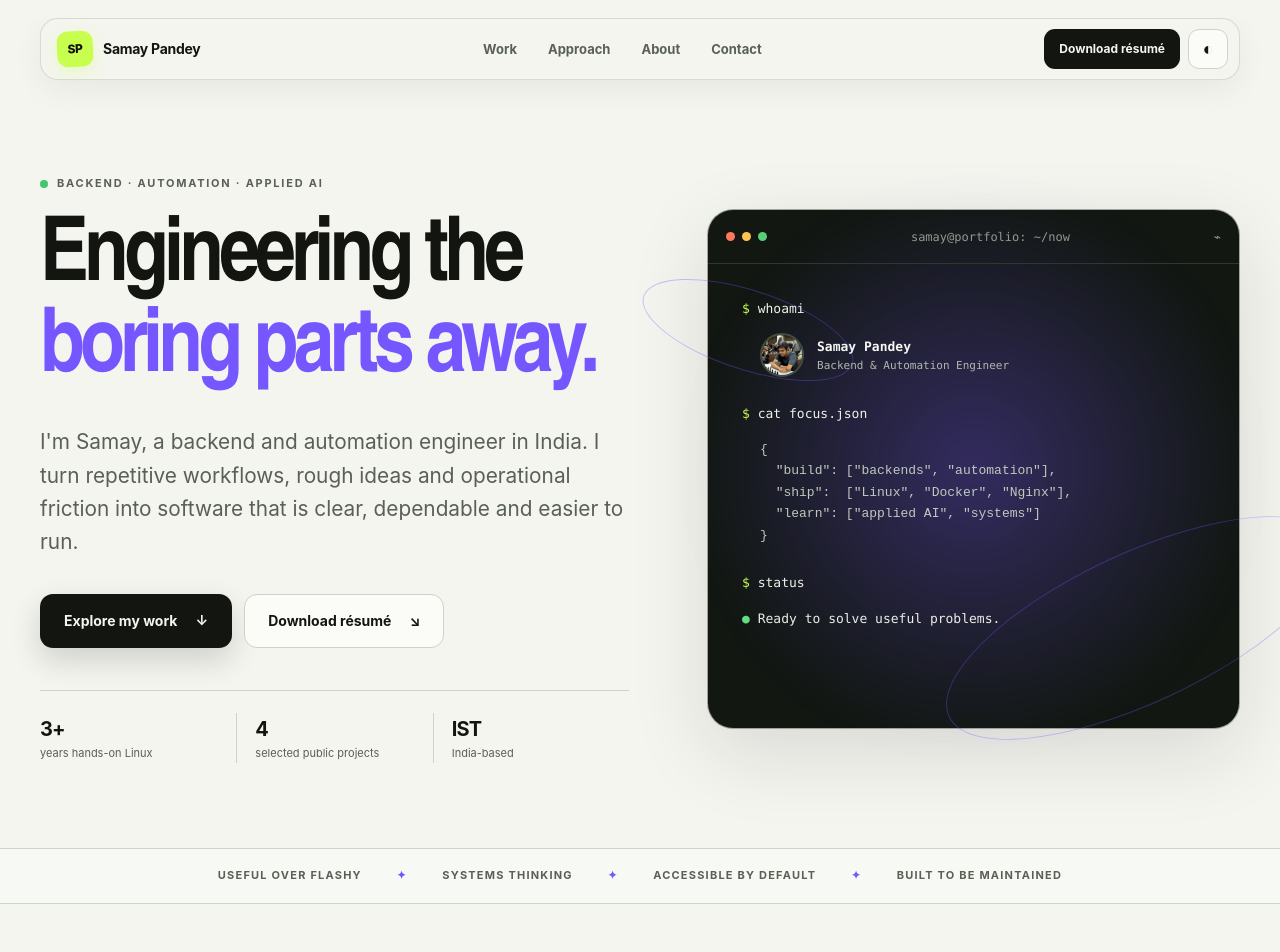
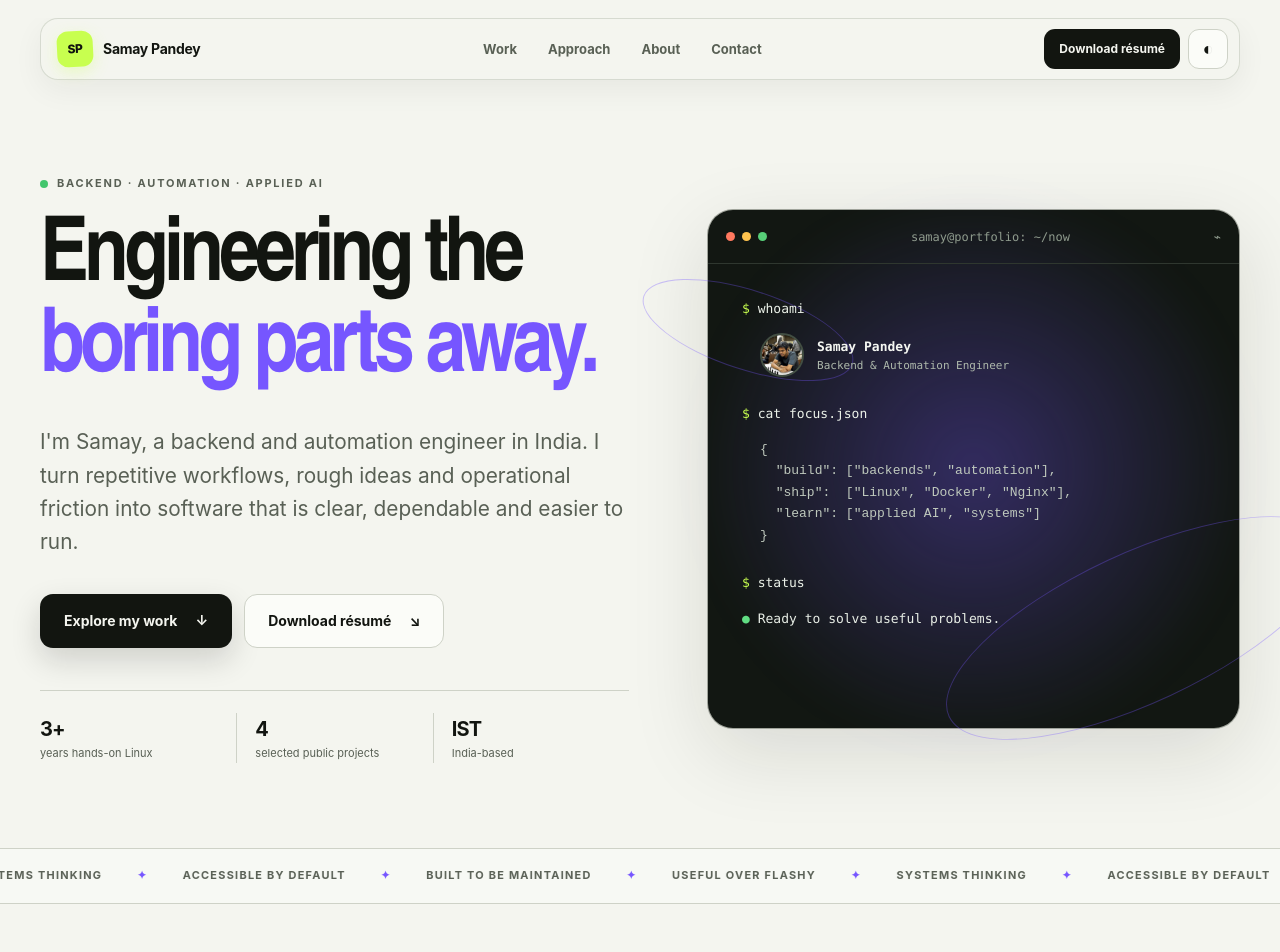
Before and after one commit to ChampionSamay1644/Portfolio-Website, a React (Create React App) app: page / in a window 1280 px wide. Shown: the top 952 px of the page. Built offline with nearby package versions, Linux system fonts and the light colour scheme.

Commit message:
fix: make engineering principles ticker loop

```diff
--- a/src/App.tsx
+++ b/src/App.tsx
@@ -59,6 +59,8 @@ const capabilities = [
   { number: "03", title: "Linux & delivery", text: "3+ years of hands-on Linux experience, with Docker and Nginx for application delivery." },
   { number: "04", title: "Applied AI", text: "AI-assisted development, open-source models and practical tools built around real workflows." },
 ];
+
+const principles = ["Useful over flashy", "Systems thinking", "Accessible by default", "Built to be maintained"];
 
 const navItems = [
   { id: "work", label: "Work" },
@@ -243,7 +245,17 @@ function App() {
         </section>
 
         <section className="trust-bar" aria-label="Engineering principles">
-          <span>Useful over flashy</span><i>✦</i><span>Systems thinking</span><i>✦</i><span>Accessible by default</span><i>✦</i><span>Built to be maintained</span>
+          <div className="trust-track">
+            {[false, true].map(duplicate => (
+              <div className="trust-group" aria-hidden={duplicate || undefined} key={String(duplicate)}>
+                {principles.map(principle => (
+                  <React.Fragment key={principle}>
+                    <span>{principle}</span><i aria-hidden="true">✦</i>
+                  </React.Fragment>
+                ))}
+              </div>
+            ))}
+          </div>
         </section>
 
         <section className="section work" id="work">
--- a/src/index.scss
+++ b/src/index.scss
@@ -55,7 +55,12 @@ h3 { font-size:1.55rem; }
 .console-response code { color:#bfc9bd; }.console-response.success { color:#e8eee6; }.success span { color:#61dd83; }
 .cursor { display:inline-block; width:8px; height:15px; vertical-align:-3px; background:var(--lime); animation:blink 1s steps(1) infinite; }@keyframes blink { 50% { opacity:0; } }
 .console-orbit { position:absolute; z-index:-1; border:1px solid color-mix(in srgb,var(--accent) 34%,transparent); border-radius:50%; pointer-events:none; }.orbit-a { width:420px; height:150px; right:-110px; bottom:25px; transform:rotate(-25deg); }.orbit-b { width:220px; height:80px; left:-70px; top:80px; transform:rotate(18deg); }
-.trust-bar { width:100%; padding:18px 4vw; display:flex; justify-content:center; align-items:center; gap:35px; border-block:1px solid var(--line); color:var(--muted); background:color-mix(in srgb,var(--surface) 45%,transparent); font-size:11px; font-weight:740; letter-spacing:.11em; text-transform:uppercase; white-space:nowrap; }.trust-bar i { color:var(--accent); font-style:normal; }
+.trust-bar { width:100%; overflow:hidden; border-block:1px solid var(--line); color:var(--muted); background:color-mix(in srgb,var(--surface) 45%,transparent); font-size:11px; font-weight:740; letter-spacing:.11em; text-transform:uppercase; white-space:nowrap; }
+.trust-track { display:flex; width:max-content; will-change:transform; animation:trust-scroll 24s linear infinite; }
+.trust-group { display:flex; flex:none; align-items:center; gap:35px; padding:18px 35px 18px 0; }
+.trust-group i { color:var(--accent); font-style:normal; }
+.trust-bar:hover .trust-track { animation-play-state:paused; }
+@keyframes trust-scroll { to { transform:translateX(-50%); } }
 .section { width:min(calc(100% - 40px),var(--max)); margin:0 auto; padding:130px 0; border-bottom:1px solid var(--line); }
 .section-heading { display:flex; align-items:end; justify-content:space-between; gap:40px; margin-bottom:58px; }.section-heading h2 { margin-bottom:16px; }.section-lede { max-width:630px; color:var(--muted); font-size:1.05rem; margin:0; }
 .text-link { flex:0 0 auto; padding-bottom:6px; border-bottom:1px solid var(--line); font-size:13px; font-weight:720; text-decoration:none; }
@@ -76,9 +81,9 @@ h3 { font-size:1.55rem; }
 .contact-form { padding:34px; border:1px solid var(--line); border-radius:24px; background:var(--surface); box-shadow:0 14px 50px color-mix(in srgb,var(--text) 5%,transparent); }.field label { display:block; margin:0 0 8px; font-size:12px; font-weight:720; }.field input,.field textarea { width:100%; padding:14px 15px; margin:0 0 20px; border:1px solid var(--line); border-radius:11px; color:var(--text); background:var(--bg); transition:border-color .2s,box-shadow .2s; }.field input:focus,.field textarea:focus { border-color:var(--accent); outline:none; box-shadow:0 0 0 3px color-mix(in srgb,var(--accent) 15%,transparent); }.field textarea { resize:vertical; }.send-button { width:100%; justify-content:space-between; }.form-note { margin:12px 0 0; color:var(--muted); font-size:10px; text-align:center; }.form-status { min-height:23px; margin:7px 0 0; color:var(--accent); font-size:12px; text-align:center; }
 footer { width:min(calc(100% - 40px),var(--max)); margin:0 auto; padding:42px 0 58px; display:grid; grid-template-columns:1fr auto 1fr; align-items:center; gap:20px; }.footer-brand { display:flex; align-items:center; gap:12px; }.footer-brand strong,.footer-brand p { display:block; }.footer-brand strong { font-size:13px; }.footer-brand p,.footer-note { margin:0; color:var(--muted); font-size:10px; }.footer-note { text-align:center; }.footer-links { display:flex; justify-content:flex-end; gap:22px; }.footer-links a { color:var(--muted); font-size:11px; font-weight:650; text-decoration:none; }
 .reveal { opacity:0; transform:translateY(24px); transition:opacity .7s cubic-bezier(.2,.7,.2,1),transform .7s cubic-bezier(.2,.7,.2,1); }.reveal.is-visible { opacity:1; transform:translateY(0); }.project-card.reveal.is-visible { transform:rotateX(var(--rotate-x)) rotateY(var(--rotate-y)); }
-@media (max-width:980px) { .nav { display:none; position:absolute; top:64px; left:0; right:0; padding:12px; flex-direction:column; align-items:stretch; border:1px solid var(--line); border-radius:16px; background:var(--surface); box-shadow:var(--shadow); }.nav.open { display:flex; }.nav a { padding:12px; }.menu-button { display:block; }.hero { grid-template-columns:1fr; padding-top:75px; gap:65px; }.hero-copy { max-width:760px; }.hero-console { width:min(100%,650px); margin:auto; transform:none; }.process-grid,.about,.contact { grid-template-columns:1fr; gap:60px; }.about-sticky { position:static; }.trust-bar { justify-content:flex-start; overflow:hidden; }.section { padding:105px 0; } }
-@media (max-width:700px) { .topbar { width:calc(100% - 24px); top:10px; margin-top:10px; }.topbar .brand>span:last-child,.resume-nav { display:none; }.hero,.section,footer { width:calc(100% - 32px); }.hero { min-height:auto; padding:70px 0 72px; }.hero-actions .button { width:100%; }.proof-strip { gap:0; }.proof-strip div { padding-right:9px; }.proof-strip div+div { padding-left:9px; }.proof-strip span { font-size:9px; }.hero-console { min-height:460px; }.console-body { padding:24px 19px; font-size:11px; }.console-response { margin-left:8px; }.orbit-a { right:-210px; }.trust-bar { gap:22px; padding-inline:18px; }.section { padding:82px 0; }.section-heading { align-items:flex-start; flex-direction:column; margin-bottom:38px; }.project-grid { grid-template-columns:1fr; }.project-card { min-height:520px; padding:23px; }.project-footer { align-items:flex-start; flex-direction:column; }.round-link { width:100%; justify-content:space-between; }.process-intro { padding:25px; }.process-intro h3 { margin-top:70px; font-size:2.5rem; }.process-list li { grid-template-columns:1fr; gap:10px; }.contact-form { padding:22px; }.email-actions { align-items:flex-start; flex-direction:column; }.email { overflow-wrap:anywhere; } footer { grid-template-columns:1fr; gap:26px; }.footer-note { text-align:left; }.footer-links { justify-content:flex-start; flex-wrap:wrap; } }
-@media (prefers-reduced-motion:reduce) { html { scroll-behavior:auto; } *,*::before,*::after { scroll-behavior:auto!important; transition-duration:.01ms!important; animation-duration:.01ms!important; animation-iteration-count:1!important; }.reveal { opacity:1; transform:none; }.hero-console,.project-card { transform:none!important; } }
+@media (max-width:980px) { .nav { display:none; position:absolute; top:64px; left:0; right:0; padding:12px; flex-direction:column; align-items:stretch; border:1px solid var(--line); border-radius:16px; background:var(--surface); box-shadow:var(--shadow); }.nav.open { display:flex; }.nav a { padding:12px; }.menu-button { display:block; }.hero { grid-template-columns:1fr; padding-top:75px; gap:65px; }.hero-copy { max-width:760px; }.hero-console { width:min(100%,650px); margin:auto; transform:none; }.process-grid,.about,.contact { grid-template-columns:1fr; gap:60px; }.about-sticky { position:static; }.trust-group { gap:28px; padding-right:28px; }.section { padding:105px 0; } }
+@media (max-width:700px) { .topbar { width:calc(100% - 24px); top:10px; margin-top:10px; }.topbar .brand>span:last-child,.resume-nav { display:none; }.hero,.section,footer { width:calc(100% - 32px); }.hero { min-height:auto; padding:70px 0 72px; }.hero-actions .button { width:100%; }.proof-strip { gap:0; }.proof-strip div { padding-right:9px; }.proof-strip div+div { padding-left:9px; }.proof-strip span { font-size:9px; }.hero-console { min-height:460px; }.console-body { padding:24px 19px; font-size:11px; }.console-response { margin-left:8px; }.orbit-a { right:-210px; }.trust-group { gap:22px; padding-right:22px; }.section { padding:82px 0; }.section-heading { align-items:flex-start; flex-direction:column; margin-bottom:38px; }.project-grid { grid-template-columns:1fr; }.project-card { min-height:520px; padding:23px; }.project-footer { align-items:flex-start; flex-direction:column; }.round-link { width:100%; justify-content:space-between; }.process-intro { padding:25px; }.process-intro h3 { margin-top:70px; font-size:2.5rem; }.process-list li { grid-template-columns:1fr; gap:10px; }.contact-form { padding:22px; }.email-actions { align-items:flex-start; flex-direction:column; }.email { overflow-wrap:anywhere; } footer { grid-template-columns:1fr; gap:26px; }.footer-note { text-align:left; }.footer-links { justify-content:flex-start; flex-wrap:wrap; } }
+@media (prefers-reduced-motion:reduce) { html { scroll-behavior:auto; } *,*::before,*::after { scroll-behavior:auto!important; transition-duration:.01ms!important; animation-duration:.01ms!important; animation-iteration-count:1!important; }.reveal { opacity:1; transform:none; }.hero-console,.project-card { transform:none!important; }.trust-track { width:100%; animation:none; transform:none; will-change:auto; }.trust-group { width:100%; padding:18px 20px; justify-content:center; flex-wrap:wrap; white-space:normal; }.trust-group[aria-hidden="true"] { display:none; } }
 
 /* Content is readable immediately; motion enhances entry without gating it on JavaScript. */
 .reveal { opacity:1; transform:none; }
```
Also changed, not shown: 1 other file (tests, documents, lock files or other folders).
